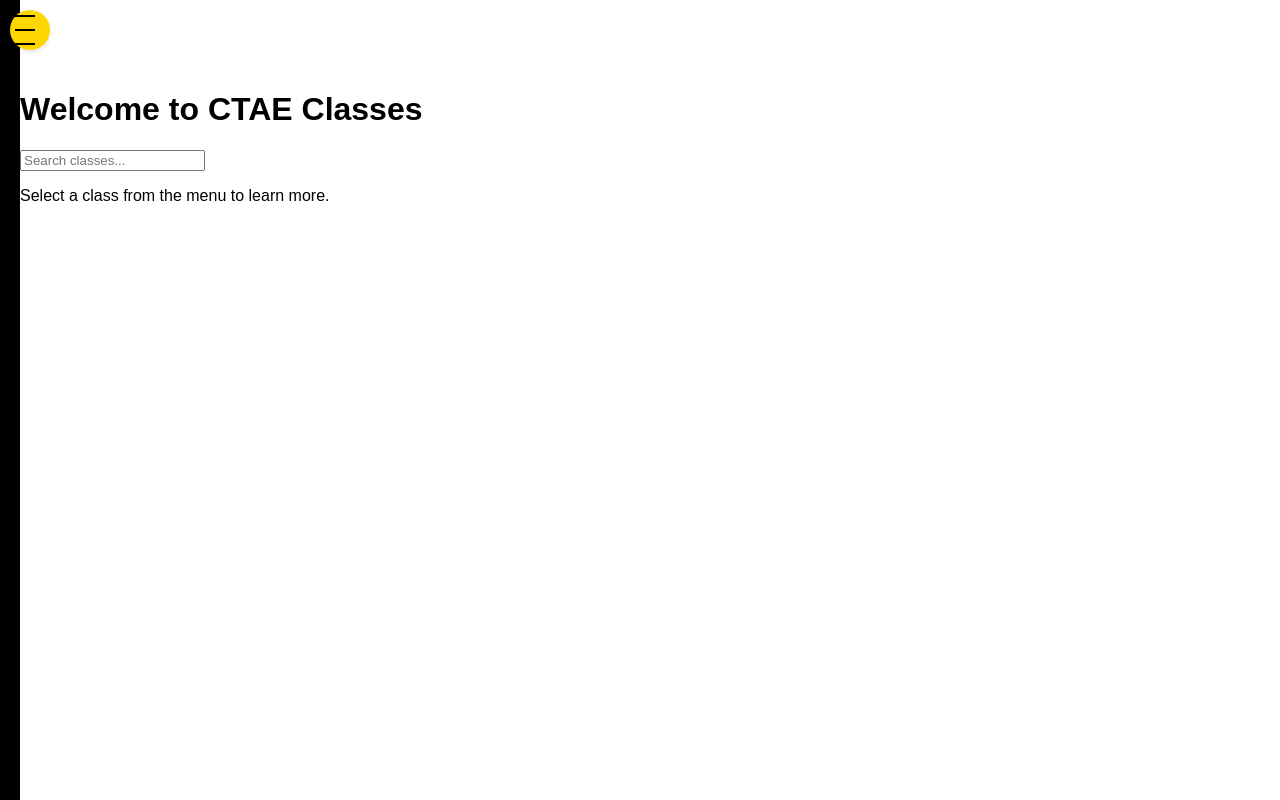
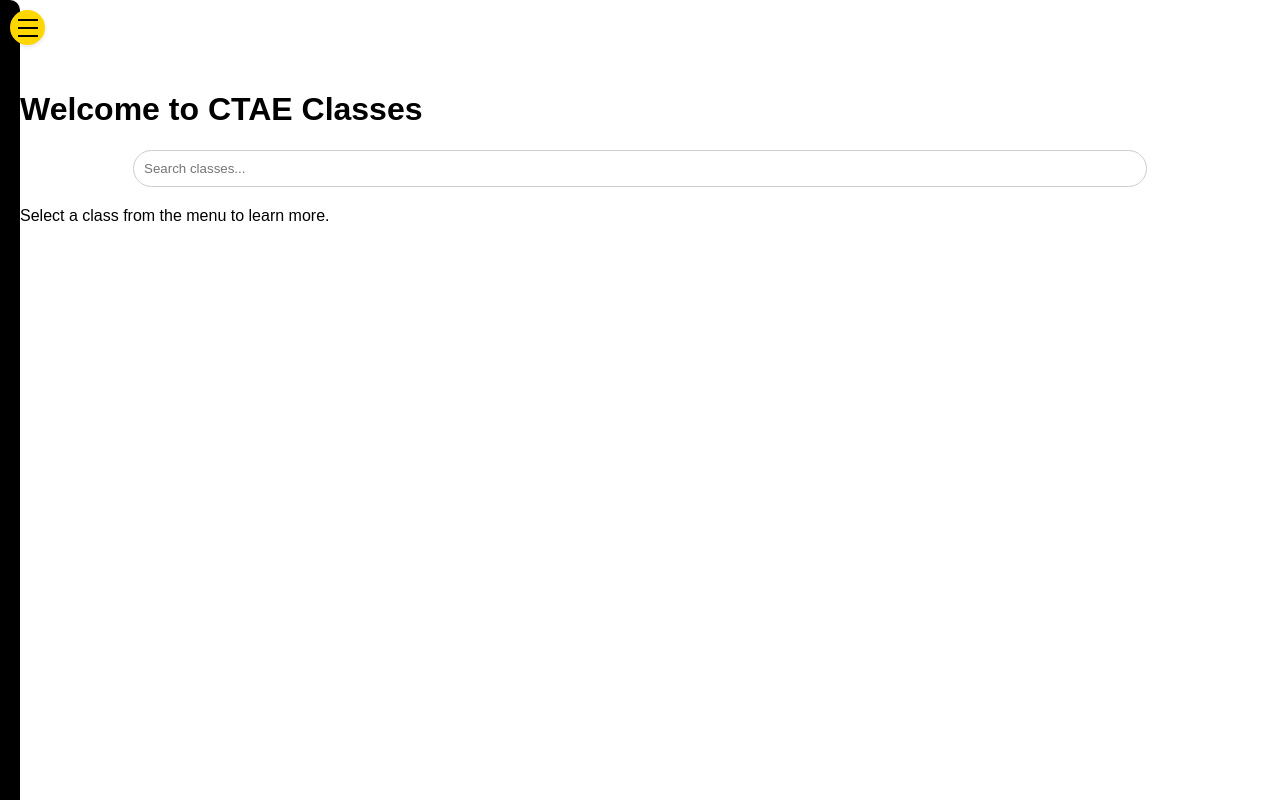
Before and after one commit to PaytonPlayz8604/CTAE_Test, a plain HTML site: page index.html in a window 1280 px wide. Drawn offline with Linux system fonts and the light colour scheme.

Commit message:
Update styles.css

```diff
--- a/styles.css
+++ b/styles.css
@@ -15,6 +15,7 @@ body {
     left: -200px; /* Hide sidebar initially */
     transition: left 0.3s;
     z-index: 1000;
+    border-radius: 10px;
 }
 
 #sidebar ul {
@@ -36,12 +37,12 @@ body {
     top: 10px;
     left: 10px;
     cursor: pointer;
-    width: 30px;
-    height: 30px;
+    width: 35px;
+    height: 35px;
     display: flex;
     flex-direction: column;
-    justify-content: space-between;
-    padding: 5px;
+    justify-content: center;
+    align-items: center;
     background-color: #FFD700; /* Gold */
     border-radius: 50%;
     box-shadow: 0 2px 4px rgba(0, 0, 0, 0.1);
@@ -53,6 +54,7 @@ body {
     width: 20px;
     height: 2px;
     background-color: #000; /* Black */
+    margin: 3px 0;
     transition: all 0.3s;
 }
 
@@ -86,8 +88,21 @@ body {
 .class-section {
     margin-bottom: 30px;
     padding: 20px;
-    border-radius: 5px;
+    border-radius: 10px;
     box-shadow: 0 2px 4px rgba(0, 0, 0, 0.1);
+}
+
+.search-container {
+    display: flex;
+    justify-content: center;
+    margin-bottom: 20px;
+}
+
+#search-bar {
+    width: 80%;
+    padding: 10px;
+    border-radius: 20px;
+    border: 1px solid #ccc;
 }
 
 @media (max-width: 768px) {
```
